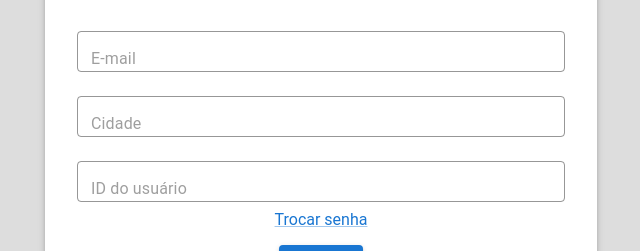
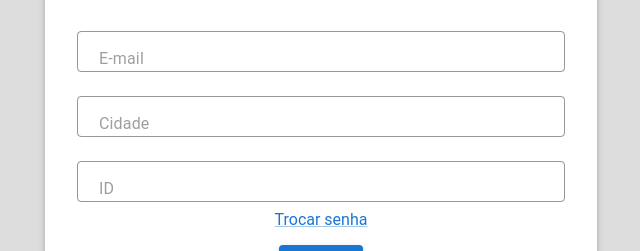
Before and after one commit to Grupo-Teatral-Gorki/criarte_front, a Next.js app: page /Profile in a window 1280 px wide. Shown: the part 207-458 px from the top of the page, without its empty margins (319-959 px from the left). Built offline with nearby package versions, Linux system fonts and the light colour scheme.

Commit message:
Update Profile.js

```diff
--- a/src/pages/Profile.js
+++ b/src/pages/Profile.js
@@ -30,11 +30,11 @@ const ProfileForm = () => {
     <div>
       {showProfile && (
         <Container maxWidth="sm" sx={{ display: 'flex', flexDirection: 'column', alignItems: 'center', justifyContent: 'center', height: '70vh' }}>
-        {userType === 5 && (
-          <Alert severity="error" sx={{ mb: 2 }}>
-            Este usuário é um SuperAdmin
-          </Alert>
-        )}
+          {userType === 5 && (
+            <Alert severity="error" sx={{ mb: 2 }}>
+              Este usuário é um SuperAdmin
+            </Alert>
+          )}
 
           <Link href="/" sx={{ alignSelf: 'flex-start', mb: 2 }}>Home</Link>
 
@@ -45,10 +45,69 @@ const ProfileForm = () => {
               </Stack>
             </Box>
 
-            <TextField fullWidth label="E-mail" variant="outlined" margin="normal" disabled value={userEmail} />
-            <TextField fullWidth label="Cidade" variant="outlined" margin="normal" disabled value={userCityId} />
-            <TextField fullWidth label="ID do usuário" variant="outlined" margin="normal" disabled value={userId} />
-
+            <TextField
+              fullWidth
+              label="E-mail"
+              variant="outlined"
+              margin="normal"
+              disabled
+              value={userEmail}
+              InputLabelProps={{
+                sx: {
+                  backgroundColor: 'white',
+                  paddingRight: '8px', // Optional: To avoid overlap with the outlined border
+                  paddingLeft: '8px',  // Optional: To avoid overlap with the outlined border
+                },
+              }}
+              sx={{
+                // If you need the whole text field to have a white background
+                '& .MuiInputLabel-root': {
+                  backgroundColor: 'white',
+                },
+              }}
+            />
+<TextField
+  fullWidth
+  label="Cidade"
+  variant="outlined"
+  margin="normal"
+  disabled
+  value={userCityId}
+  InputLabelProps={{
+    sx: {
+      backgroundColor: 'white',
+      paddingRight: '8px', // Optional: To avoid overlap with the outlined border
+      paddingLeft: '8px',  // Optional: To avoid overlap with the outlined border
+    },
+  }}
+  sx={{
+    // If you need the whole text field to have a white background
+    '& .MuiInputLabel-root': {
+      backgroundColor: 'white',
+    },
+  }}
+/>
+<TextField
+  fullWidth
+  label="ID"
+  variant="outlined"
+  margin="normal"
+  disabled
+  value={userId}
+  InputLabelProps={{
+    sx: {
+      backgroundColor: 'white',
+      paddingRight: '8px', // Optional: To avoid overlap with the outlined border
+      paddingLeft: '8px',  // Optional: To avoid overlap with the outlined border
+    },
+  }}
+  sx={{
+    // If you need the whole text field to have a white background
+    '& .MuiInputLabel-root': {
+      backgroundColor: 'white',
+    },
+  }}
+/>
             <Link href="/" sx={{ display: 'block', mb: 2 }}>Trocar senha</Link>
             <Button variant="contained" color="primary">Salvar</Button>
           </Box>
```
